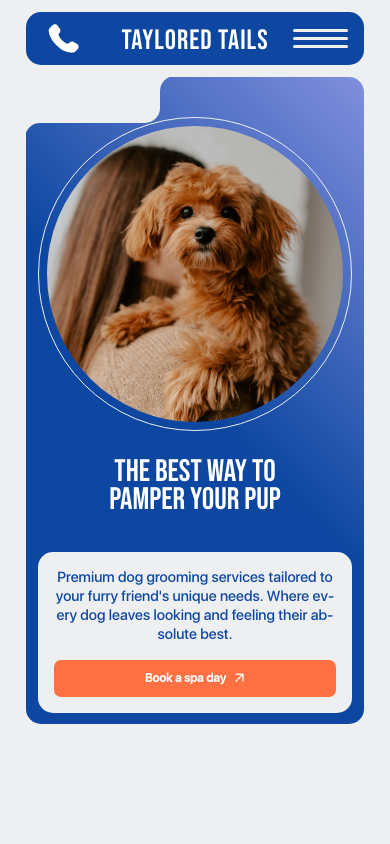
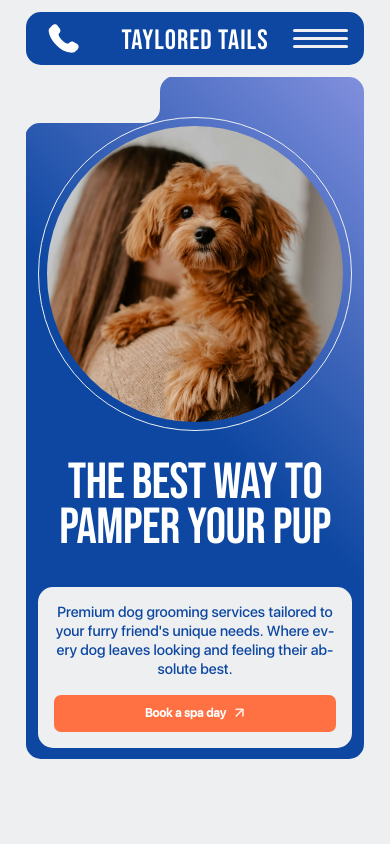
Before and after one commit to ChristianWare/salon, a Next.js app: page / in a window 390 px wide. Shown: the top 844 px of the page. Built offline with nearby package versions, Linux system fonts and the light colour scheme.

Commit message:
consultation updated

```diff
--- a/src/components/home-page/Consultation/Consultation.module.css
+++ b/src/components/home-page/Consultation/Consultation.module.css
@@ -1,9 +1,16 @@
+.parent {
+  padding: 10rem 0rem;
+  padding-top: 0rem;
+
+}
+
 .container {
   position: relative;
   display: flex;
   justify-content: center;
   min-height: 60vh;
   margin: 1rem;
+  margin-bottom: 15rem;
   border-radius: 15px;
 }
 
--- a/src/components/home-page/Consultation/Consultation.tsx
+++ b/src/components/home-page/Consultation/Consultation.tsx
@@ -8,6 +8,7 @@ import Corner from "@/components/shared/Corner/Corner";
 
 export default function Consultation() {
   return (
+    <div className={styles.parent}>
       <section className={styles.container}>
         <div className={styles.cornerContainer}>
           <Corner backgroundColor='backgroundColorWhite' />
@@ -26,8 +27,8 @@ export default function Consultation() {
               <p className={styles.copy}>
                 Lorem ipsum, dolor sit amet consectetur adipisicing elit. Nulla
                 sunt voluptas reiciendis hic animi aliquam sequi provident,
-              tenetur neque amet! Autem quo animi tenetur error aut aliquam cum
-              omnis vitae.
+                tenetur neque amet! Autem quo animi tenetur error aut aliquam
+                cum omnis vitae.
               </p>
               <div className={styles.fakeForm}>
                 <div className={styles.input}>Name</div>
@@ -43,5 +44,6 @@ export default function Consultation() {
           </div>
         </LayoutWrapper>
       </section>
+    </div>
   );
 }
--- a/src/components/home-page/Hero/Hero.module.css
+++ b/src/components/home-page/Hero/Hero.module.css
@@ -22,7 +22,7 @@
   top: -1px;
   left: -1px;
   width: 100%;
-  z-index: 2;
+  z-index: 1;
   pointer-events: auto;
 }
 
@@ -75,7 +75,7 @@
   font-size: 8vw;
   font-weight: 500;
   letter-spacing: -2.5;
-  line-height: .9;
+  line-height: 0.9;
 }
 
 .bottomCornerContainer {
@@ -180,6 +180,11 @@
 }
 
 @media screen and (max-width: 568px) {
+  .heading {
+    letter-spacing: -0.5px;
+    font-size: 13vw;
+  }
+
   .content {
     padding-bottom: 1.5rem;
     padding-left: 1.5rem;
@@ -198,5 +203,4 @@
   .bottomCorner::after {
     box-shadow: -1em -1rem transparent;
   }
-
 }
--- a/src/components/shared/Corner/Corner.module.css
+++ b/src/components/shared/Corner/Corner.module.css
@@ -8,7 +8,7 @@
   border-top-left-radius: 12px;
   border-bottom-right-radius: 15px;
   position: relative;
-  z-index: 1;
+  z-index: -1;
   width: 10%;
 }
 
--- a/src/components/shared/Nav/Nav.module.css
+++ b/src/components/shared/Nav/Nav.module.css
@@ -113,7 +113,7 @@
     padding: 2rem;
     padding-top: 7rem;
     background: var(--blue);
-    border-radius: 25px;
+    border-radius: 15px;
     transition: right 0.3s ease-in;
     z-index: 1000;
   }
@@ -124,8 +124,9 @@
 
   .navItem {
     color: var(--gray);
-    font-size: 5vw;
-    font-family: var(--PPNeueMontrealMediumThick);
+    font-size: 8vw;
+    font-family: var(--bebasNeue);
+    text-transform: uppercase;
     line-height: 1;
     width: 100%;
     padding: 2rem;
```
Lines whose indentation alone changed are shown as unchanged.
